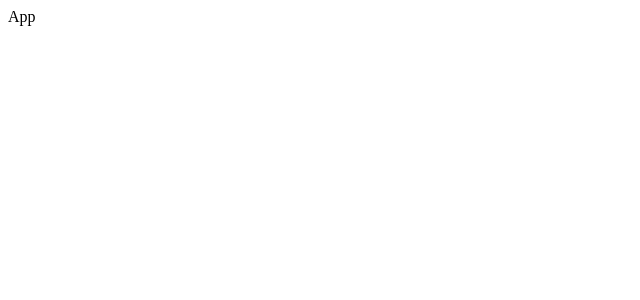
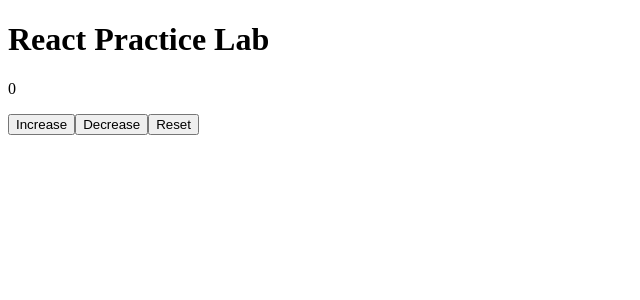
Before and after one commit to jprobussr/react-practice-lab, a React (Vite) app in the folder react-practice-lab/: page / in a window 1280 px wide. Shown: the top 300 px of the page, without its empty margins (0-640 px from the left). Built offline with nearby package versions, Linux system fonts and the light colour scheme.

Commit message:
feat: build counter with state and event handlers

```diff
--- a/react-practice-lab/src/App.jsx
+++ b/react-practice-lab/src/App.jsx
@@ -1,7 +1,29 @@
-import React from 'react';
+import { useState } from 'react';
 
 const App = () => {
-  return <div>App</div>;
+  const [count, setCount] = useState(0);
+
+  const handleIncrement = () => {
+    setCount((prev) => prev + 1);
+  };
+
+  const handleDecrement = () => {
+    setCount((prev) => prev - 1);
+  };
+
+  const handleReset = () => {
+    setCount(0);
+  };
+
+  return (
+    <div>
+      <h1>React Practice Lab</h1>
+      <p>{count}</p>
+      <button onClick={handleIncrement}>Increase</button>
+      <button onClick={handleDecrement}>Decrease</button>
+      <button onClick={handleReset}>Reset</button>
+    </div>
+  );
 };
 
 export default App;
```
